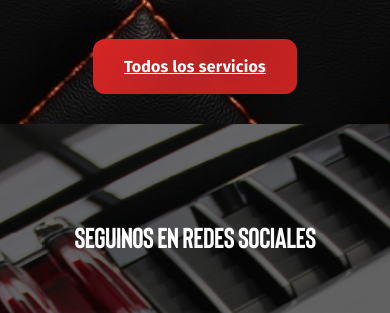
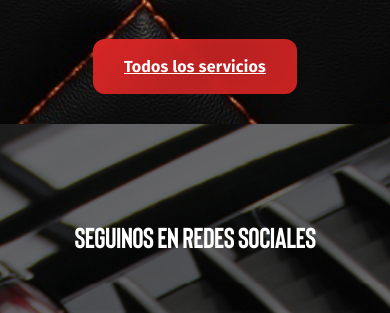
Before and after one commit to raven1618/boutique-website, a website: page index.html in a window 390 px wide. Shown: the part 4110-4423 px from the top of the page. Drawn offline with Linux system fonts and the light colour scheme.

Commit message:
Fix: Remove background-attachment fixed from featured-services and services sections to resolve mobile background issues

```diff
--- a/styles.css
+++ b/styles.css
@@ -347,7 +347,7 @@ body {
         url('images/features-background.jpg');
     background-size: cover;
     background-position: center;
-    background-attachment: fixed;
+    background-attachment: scroll;
     overflow: hidden;
 }
 
@@ -945,7 +945,7 @@ body {
         url('images/New-car5.jpg');
     background-size: cover;
     background-position: center;
-    background-attachment: fixed;
+    background-attachment: scroll;
     overflow: hidden;
 }
 
@@ -1954,3 +1954,13 @@ body {
         transform: none !important;
     }
 }
+
+/* Add mobile-specific styles to ensure proper background handling */
+@media (max-width: 768px) {
+    .featured-services,
+    .services {
+        background-attachment: scroll !important;
+        background-size: cover !important;
+        background-position: center center !important;
+    }
+}
```
